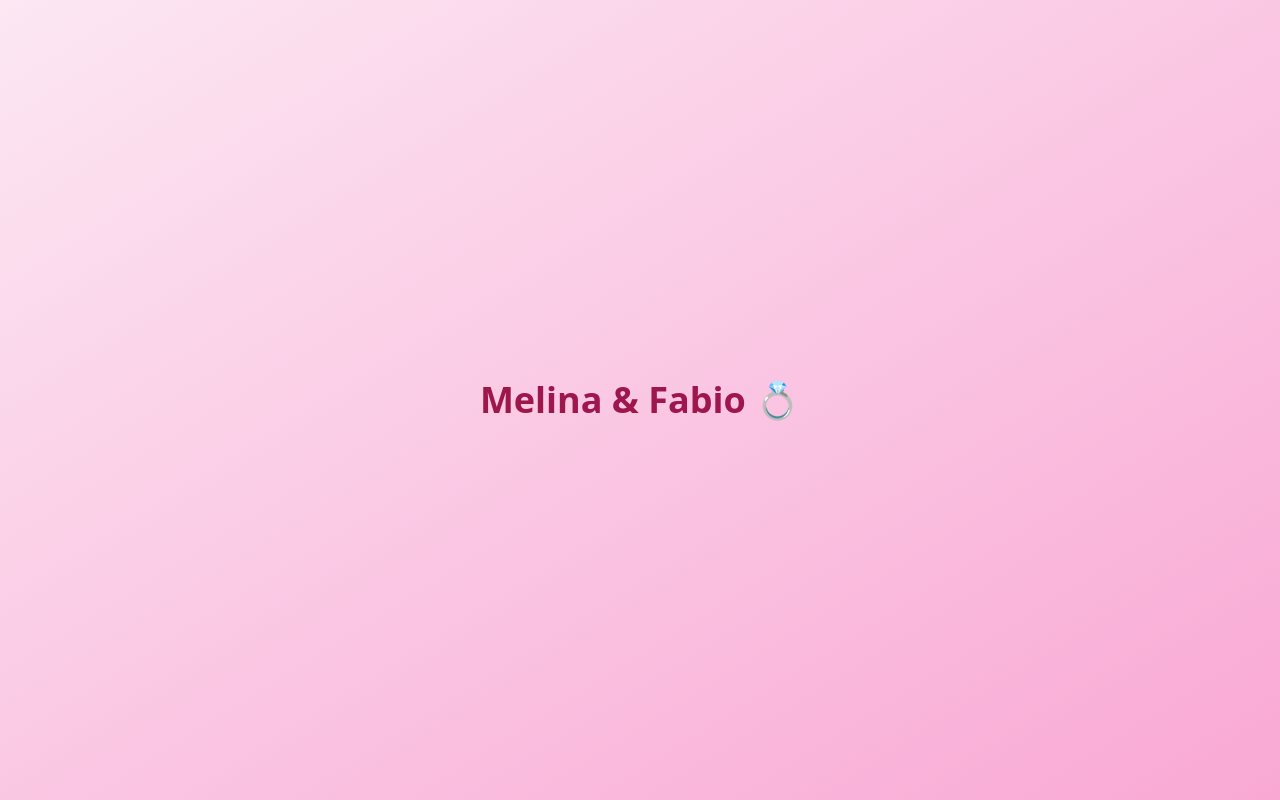
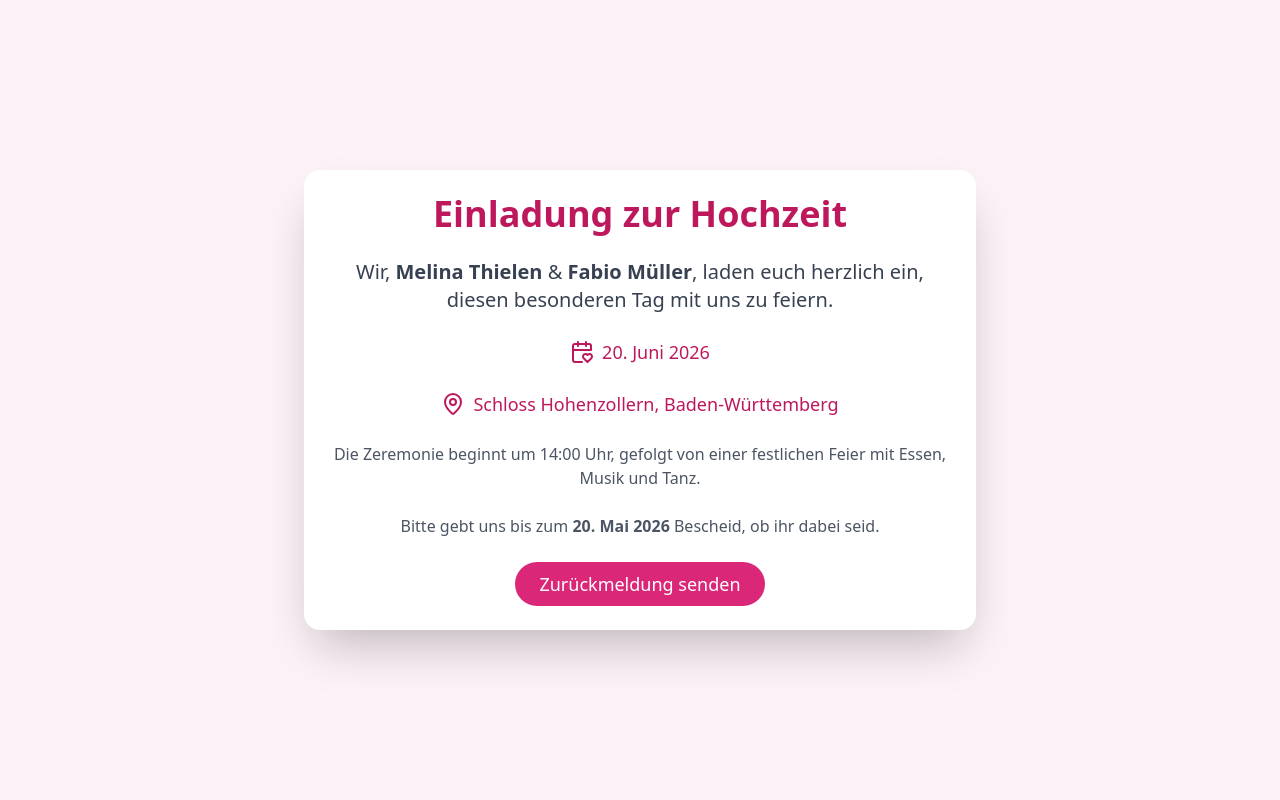
Before and after one commit to Seppseb/hochzeitseinladung, a React (Vite) app: page / in a window 1280 px wide. Built offline with nearby package versions, Linux system fonts and the light colour scheme.

Commit message:
insert real site

```diff
--- a/package.json
+++ b/package.json
@@ -3,6 +3,7 @@
   "private": true,
   "version": "0.0.0",
   "type": "module",
+  "homepage": "https://seppseb.github.io/hochzeitseinladung",
   "scripts": {
     "dev": "vite",
     "build": "tsc -b && vite build",
@@ -13,6 +14,7 @@
   },
   "dependencies": {
     "@tailwindcss/postcss7-compat": "^2.2.17",
+    "lucide-react": "^0.487.0",
     "react": "^19.0.0",
     "react-dom": "^19.0.0"
   },
--- a/src/App.tsx
+++ b/src/App.tsx
@@ -1,7 +1,39 @@
+import { CalendarHeart, MapPin } from "lucide-react";
+
 function App() {
   return (
-    <div className="min-h-screen flex justify-center items-center bg-gradient-to-br from-pink-100 to-pink-300">
-      <h1 className="text-4xl font-bold text-pink-800">Melina & Fabio 💍</h1>
+    <div className="min-h-screen bg-pink-50 flex items-center justify-center p-6">
+      <div className="max-w-2xl w-full shadow-2xl rounded-2xl p-6 bg-white text-center space-y-6">
+        <h1 className="text-4xl font-bold text-pink-700">
+          Einladung zur Hochzeit
+        </h1>
+        <p className="text-xl text-gray-700">
+          Wir, <strong>Melina Thielen</strong> & <strong>Fabio Müller</strong>,
+          laden euch herzlich ein, diesen besonderen Tag mit uns zu feiern.
+        </p>
+
+        <div className="flex items-center justify-center gap-2 text-pink-700">
+          <CalendarHeart className="w-6 h-6" />
+          <span className="text-lg">20. Juni 2026</span>
+        </div>
+
+        <div className="flex items-center justify-center gap-2 text-pink-700">
+          <MapPin className="w-6 h-6" />
+          <span className="text-lg">Schloss Hohenzollern, Baden-Württemberg</span>
+        </div>
+
+        <p className="text-gray-600">
+          Die Zeremonie beginnt um 14:00 Uhr, gefolgt von einer festlichen Feier mit Essen, Musik und Tanz.
+        </p>
+
+        <p className="text-gray-600">
+          Bitte gebt uns bis zum <strong>20. Mai 2026</strong> Bescheid, ob ihr dabei seid.
+        </p>
+
+        <button className="bg-pink-600 hover:bg-pink-700 text-white text-lg px-6 py-2 rounded-full">
+          Zurückmeldung senden
+        </button>
+      </div>
     </div>
   );
 }
```
Also changed, not shown: 1 other file (tests, documents, lock files or other folders).
